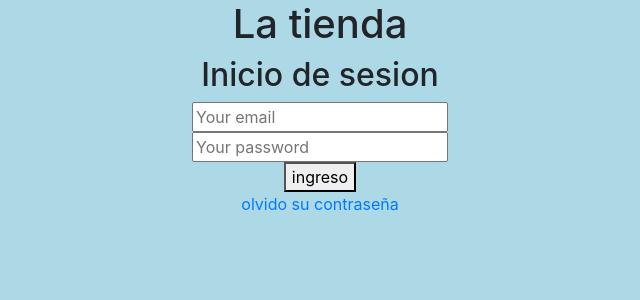
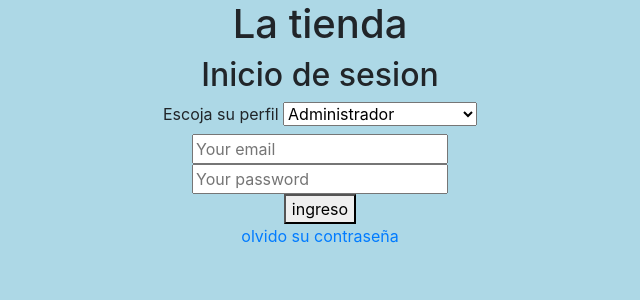
Before and after one commit to ReddeonL/LaTienda, a Flask app: page / in a window 1280 px wide. Shown: the top 300 px of the page, without its empty margins (320-960 px from the left). Run offline with Flask 2, Linux system fonts and the light colour scheme; some libraries are stand-ins or nearby versions.

Commit message:
Update signup.html
Aqui esta la lista desplegable para el tipo de acceso en el home.

```diff
--- a/templates/signup.html
+++ b/templates/signup.html
@@ -16,8 +16,22 @@
     </style>
 </head>
 <body>
+
+
     <h1 class="center">La tienda</h1>
     <h2 class="center">Inicio de sesion</h2>
+
+    <!-- Aqui haré una lista desplegable -->
+    <div class="center">
+    <label for="Perfil">Escoja su perfil</label>
+    <select name="perfil">
+        <option disabled="">Selecciona una opcion</option>
+        <option value="ADMIN">Administrador</option>
+        <option value="OWNER">Propietario</option>
+        <option value="SUPPORT">Soporte</option>
+    </select>
+    </div>
+
     <form action="{{url_for('create_user')}}"method="post">
     <div class="center">
         <input type="email" name="email" placeholder="Your email">
```
